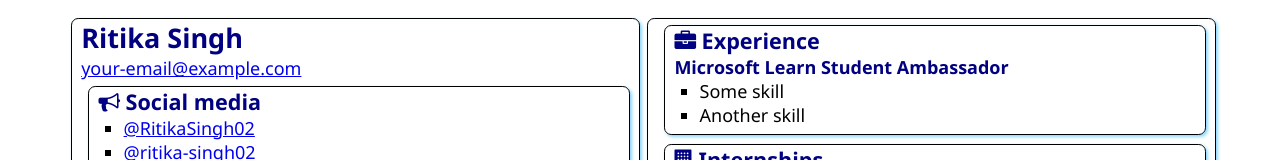
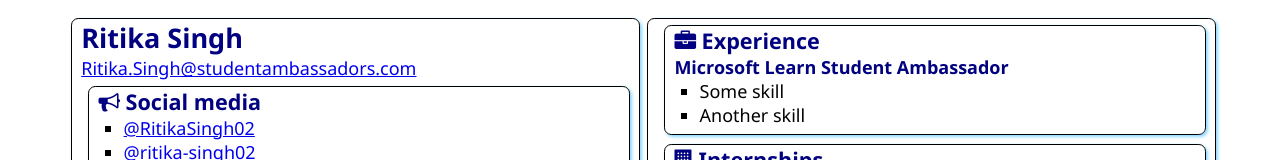
Before and after one commit to RitikaSingh02/SATechnicalOnboarding, a plain HTML site: page src/index.html in a window 1280 px wide. Shown: the top 160 px of the page. Drawn offline with Linux system fonts and the light colour scheme.

Commit message:
updated my info

```diff
--- a/src/index.html
+++ b/src/index.html
@@ -13,7 +13,7 @@
     <main>
         <article class="box">
             <h1>Ritika Singh</h1>
-            <div><a href="mailto:Ritika.Singh@studentambassadors.com">your-email@example.com</a></div>
+            <div><a href="mailto:Ritika.Singh@studentambassadors.com">Ritika.Singh@studentambassadors.com</a></div>
 
             <section class="box">
                 <h2>
```
